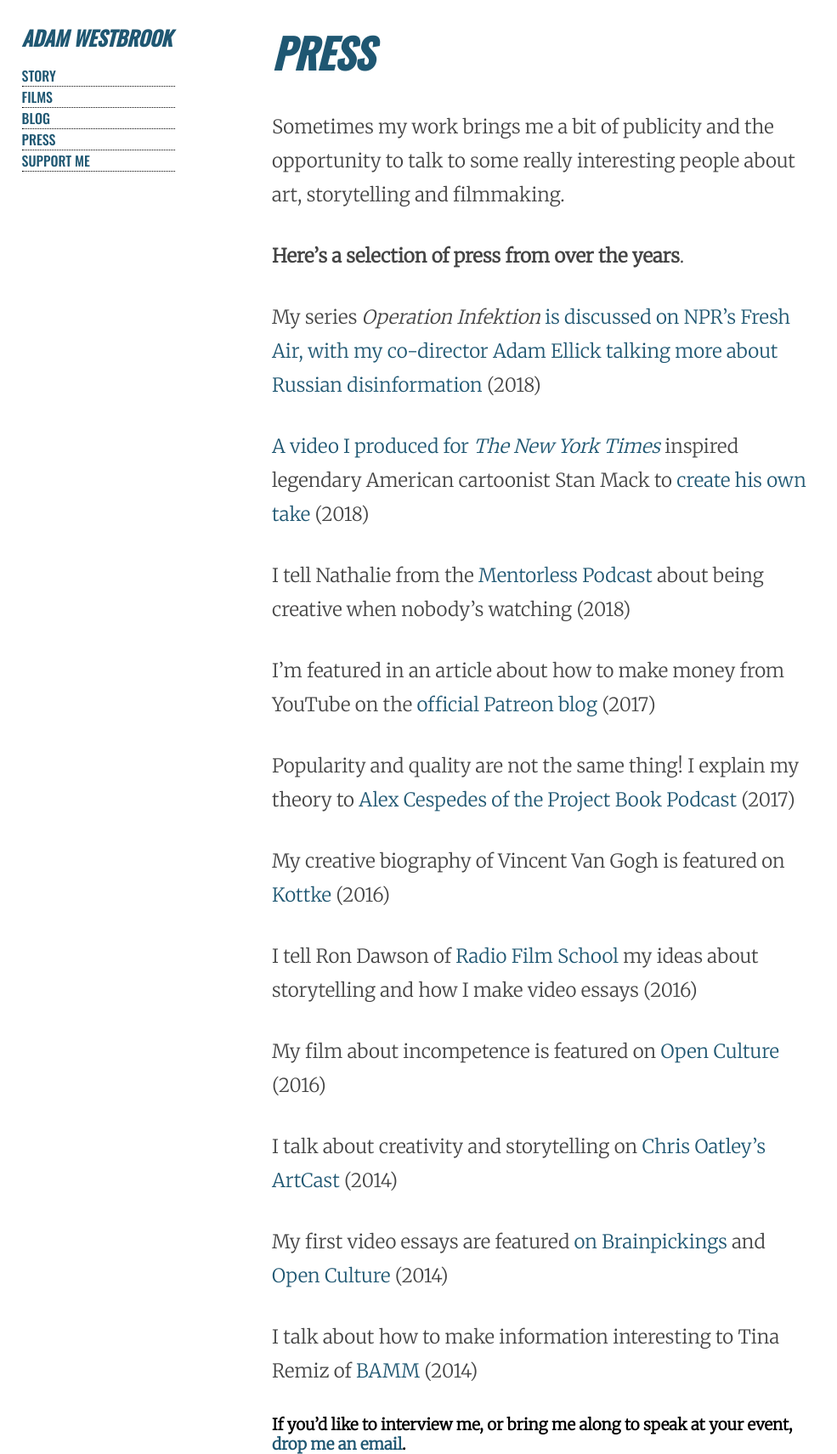
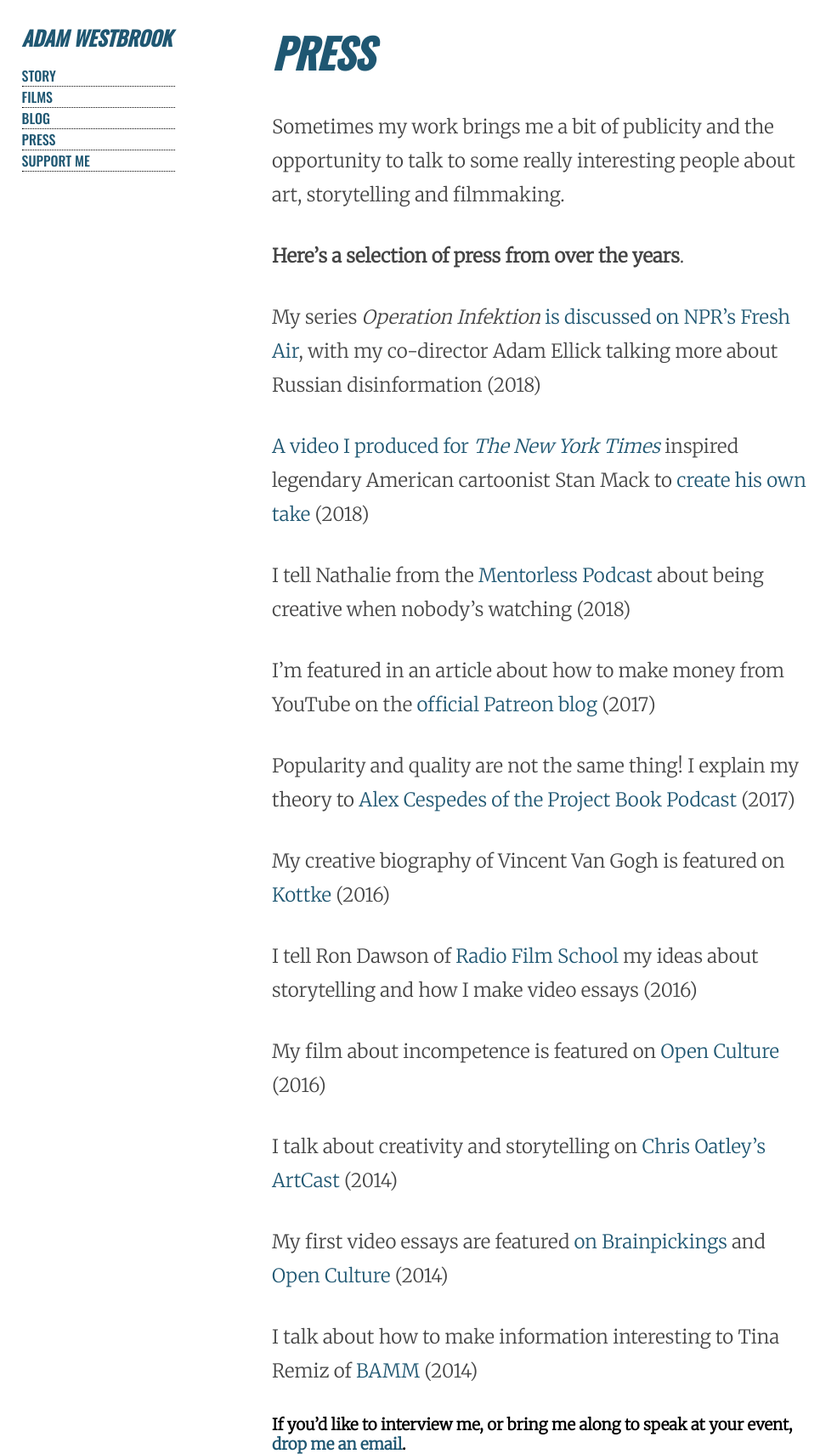
Before and after one commit to AdamWestbrook/adamwestbrook.github.io, a Jekyll site: the page built from press.md, in a window 1280 px wide. Shown: the whole page at 85% size, without its empty margins (0-985 px from the left). Built offline with Jekyll 4.4.1, drawn with Linux system fonts in a browser that asks for light colours.

Commit message:
Update press.md

```diff
--- a/press.md
+++ b/press.md
@@ -10,7 +10,7 @@
 
 **Here's a selection of press from over the years**.
 
-- My series *Operation Infektion* [is discussed on NPR's Fresh Air, with my co-director Adam Ellick talking more about Russian disinformation](https://www.npr.org/2018/11/15/668209008/inside-the-russian-disinformation-playbook-exploit-tension-sow-chaos) (2018)
+- My series *Operation Infektion* [is discussed on NPR's Fresh Air](https://www.npr.org/2018/11/15/668209008/inside-the-russian-disinformation-playbook-exploit-tension-sow-chaos), with my co-director Adam Ellick talking more about Russian disinformation (2018)
 
 - [A video I produced for *The New York Times*](https://www.nytimes.com/video/opinion/100000006154922/fascism-leaders-america-trump.html) inspired legendary American cartoonist Stan Mack to [create his own take](https://www.nytimes.com/2018/10/18/opinion/fascism.html) (2018)
 
```
